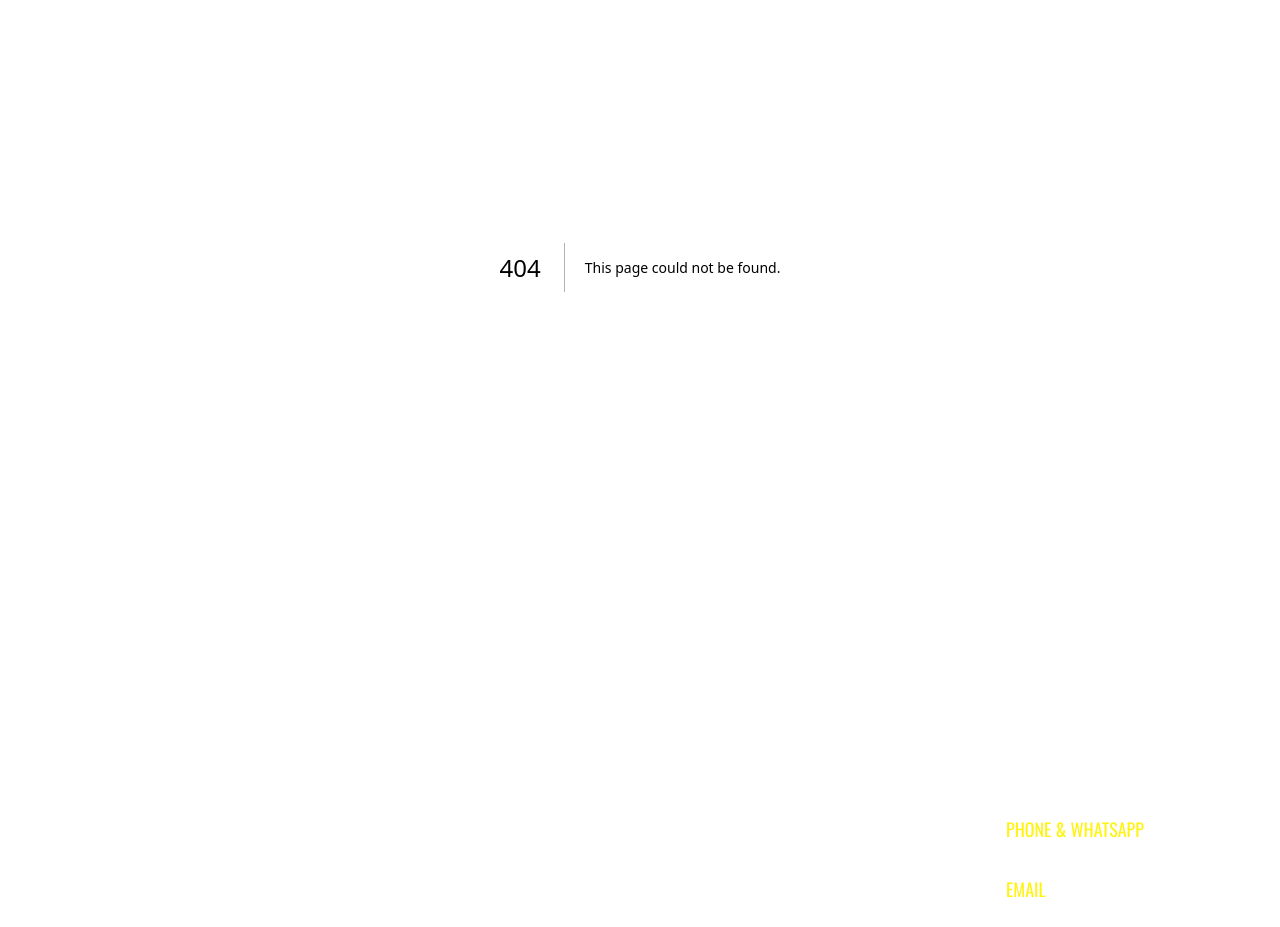
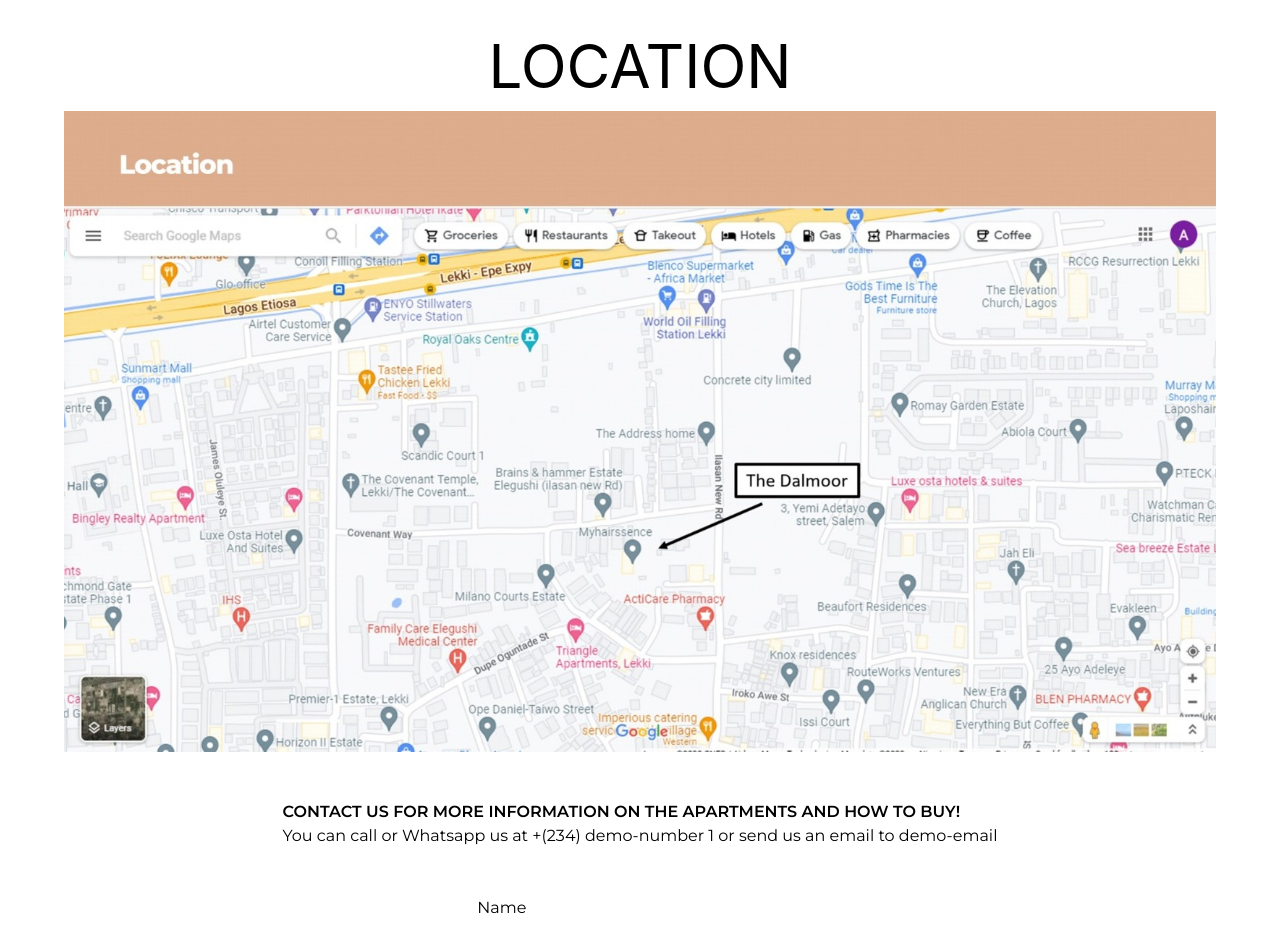
Before and after one commit to techweevil/dalmoore_2.0, a Next.js app: page /dalmooreii/location in a window 1280 px wide. Before the commit this address had no page. Shown: the part 257-1184 px from the top of the page. Built offline with nearby package versions, Linux system fonts and the light colour scheme.

Commit message:
did location

```diff
--- a/components/Header/Navbar.tsx
+++ b/components/Header/Navbar.tsx
@@ -1,4 +1,4 @@
-import React from "react";
+import React, { createContext, useContext } from "react";
 import Image from "next/image";
 import logo from "../../public/images/logo.png";
 import logo_2 from "../../public/logo_2.png";
@@ -8,10 +8,12 @@
 import { CgClose } from "react-icons/cg";
 import { motion } from "framer-motion";
 
+const NavContext = createContext({});
+
 const dal2_data: any = [
   {
     title: "APARTMENTS",
-    href: "/",
+    href: "dalmooreii",
   },
   {
     title: "GALLERY",
@@ -19,11 +21,7 @@
   },
   {
     title: "LOCATION",
-    href: "/",
-  },
-  {
-    title: "UPDATE",
-    href: "/",
+    href: "/locations",
   },
 ];
 
@@ -49,8 +47,13 @@
   drop?: boolean;
   data?: any;
 }) => {
+  const { setIsOpen }: any = useContext(NavContext);
+
   return drop ? (
-    <li className="nav-item hover:font-[600]  md:w-auto w-full py-[10px] flex justify-center hover:text-primary  relative peer group">
+    <li
+      onClick={() => setIsOpen(false)}
+      className="nav-item hover:font-[600]  md:w-auto w-full py-[10px] flex md:flex-row flex-col items-center justify-center hover:text-primary  relative peer group"
+    >
       <Link
         className="nav-icon flex gap-x-1 text-start items-center  "
         href={href}
@@ -59,7 +62,7 @@
         <FaChevronDown className="group-hover:rotate-180" />
       </Link>
 
-      <ul className="hidden group-hover:flex peer-hover:inline hover:flex absolute backdrop-invert-0 bg-black/60 text-white top-[3em] text-center flex-col py-[1em]  w-[10rem] ">
+      <ul className="md:hidden md:group-hover:flex md:peer-hover:inline hover:flex  md:absolute backdrop-invert-0 bg-black/60 text-white top-[3em] text-center flex-col py-[1em]  md:w-[10rem] w-full  ">
         {data?.map((item: any) => (
           <NavItem href={item.href} key={item.title}>
             {item.title}
@@ -69,6 +72,7 @@
     </li>
   ) : (
     <li
+      onClick={() => setIsOpen(false)}
       className={`nav-item hover:font-[600] hover:bg-black md:w-auto w-full py-[10px] flex justify-center   hover:text-white`}
     >
       <Link
@@ -97,6 +101,7 @@
   }, []);
 
   return (
+    <NavContext.Provider value={{ setIsOpen }}>
       <div className="bg-white w-full md:p-4 px-8 py-[10px] flex justify-between items-center md:px-[5rem]">
         {navheight === false ? (
           <Image
@@ -182,6 +187,7 @@
           </motion.div>
         )}
       </div>
+    </NavContext.Provider>
   );
 };
 
--- a/pages/dalmooreii/index.tsx
+++ b/pages/dalmooreii/index.tsx
@@ -6,6 +6,25 @@
 import left_side from "../../public/images/left_side.jpg";
 import right_side from "../../public/images/right_side.jpg";
 import { Form } from "../contact";
+
+export const InPageContact = () => {
+  return (
+    <div className="flex flex-col items-center px-[1rem] py-[2rem] font-monts">
+      <div className="mb-[1rem] ">
+        <p className="font-[600] ">
+          CONTACT US FOR MORE INFORMATION ON THE APARTMENTS AND HOW TO BUY!
+        </p>
+        <p>
+          You can call or Whatsapp us at +(234) demo-number 1 or send us an
+          email to demo-email
+        </p>
+      </div>
+      <div className="w-full ">
+        <Form />
+      </div>
+    </div>
+  );
+};
 
 const index = () => {
   return (
@@ -129,21 +148,7 @@
             </div>
           </div>
         </div>
-
-        <div className="flex flex-col items-center px-[1rem] py-[2rem] font-monts">
-          <div className="mb-[1rem] ">
-            <p className="font-[600] ">
-              CONTACT US FOR MORE INFORMATION ON THE APARTMENTS AND HOW TO BUY!
-            </p>
-            <p>
-              You can call or Whatsapp us at +(234) demo-number 1 or send us an
-              email to demo-email
-            </p>
-          </div>
-          <div className="w-full ">
-            <Form />
-          </div>
-        </div>
+        <InPageContact />
       </main>
     </div>
   );
--- /dev/null
+++ b/pages/dalmooreii/location.tsx
@@ -0,0 +1,23 @@
+import Image from "next/image";
+import React from "react";
+import { InPageContact } from ".";
+import CustomHead from "../../components/CustomHead";
+import location_img from "../../public/images/location.jpg";
+
+const location = () => {
+  return (
+    <div className="flex flex-col gap-4 items-center md:p-[4rem] p-[1rem] ">
+      <CustomHead title={"location"} />
+      <div>
+        <h1 className="md:text-[60px] text-[40px] text-center">
+          DALMOORE II <br /> LOCATION{" "}
+        </h1>
+
+        <Image src={location_img} alt={"location image"} />
+      </div>
+      <InPageContact />
+    </div>
+  );
+};
+
+export default location;
```
Also changed, not shown: public/images/location.jpg (added). Lines whose indentation alone changed are shown as unchanged.
